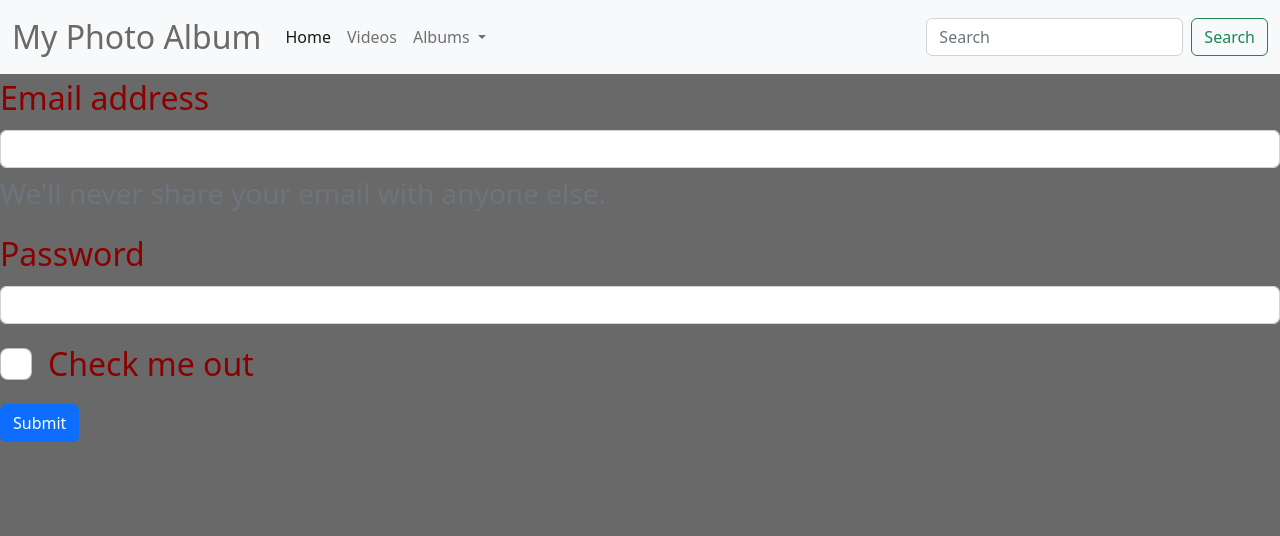
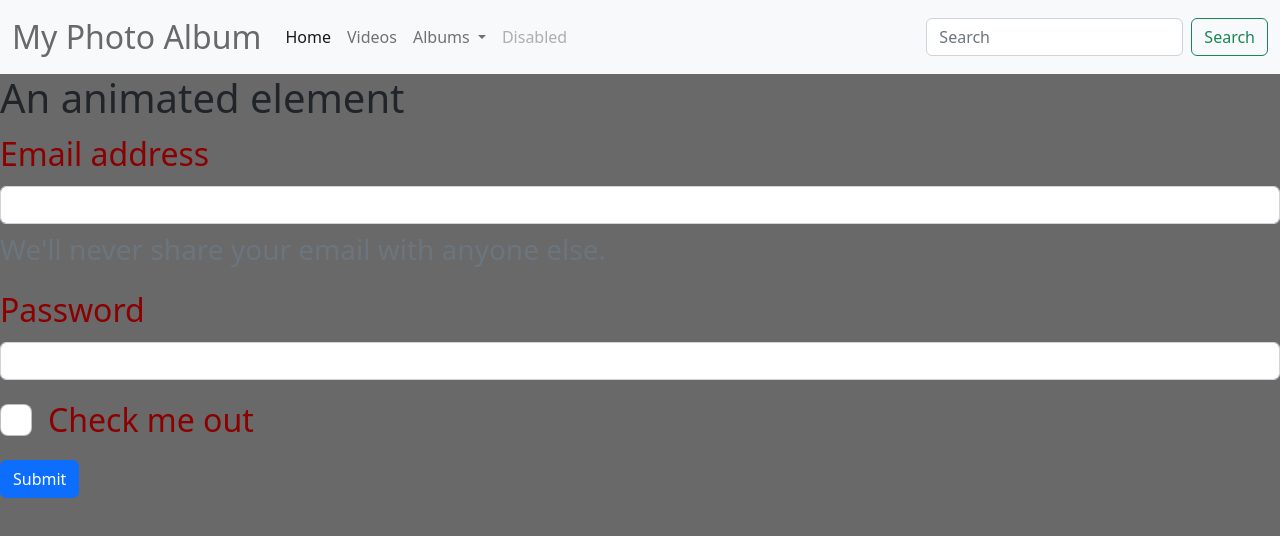
Before and after one commit to dionisiov/dionisiov.github.io, a plain HTML site: page index.html in a window 1280 px wide. Drawn offline with nearby package versions, Linux system fonts and the light colour scheme.

Commit message:
Update index.html

```diff
--- a/index.html
+++ b/index.html
@@ -6,9 +6,10 @@
 	<title>Photo album</title>
 	 <link href="https://cdn.jsdelivr.net/npm/bootstrap@5.2.0-beta1/dist/css/bootstrap.min.css" rel="stylesheet" integrity="sha384-0evHe/X+R7YkIZDRvuzKMRqM+OrBnVFBL6DOitfPri4tjfHxaWutUpFmBp4vmVor" crossorigin="anonymous">
 	 <link rel="stylesheet" type="text/css" href="style.css">
-
+	 <link rel="stylesheet" href="https://cdnjs.cloudflare.com/ajax/libs/animate.css/4.1.1/animate.min.css"/>
 </head>
 <body>
+
 	<nav class="navbar navbar-expand-lg bg-light">
   <div class="container-fluid">
     <a class="navbar-brand" href="#">My Photo Album</a>
@@ -34,7 +35,9 @@
             <li><a class="dropdown-item" href="#">Something else here</a></li>
           </ul>
         </li>
-
+        <li class="nav-item">
+          <a class="nav-link disabled">Disabled</a>
+        </li>
       </ul>
       <form class="d-flex" role="search">
         <input class="form-control me-2" type="search" placeholder="Search" aria-label="Search">
@@ -44,6 +47,7 @@
   </div>
 </nav>
 
+<h1 class="animate__animated animate_bounce">An animated element</h1>
 
 <form>
 
```
